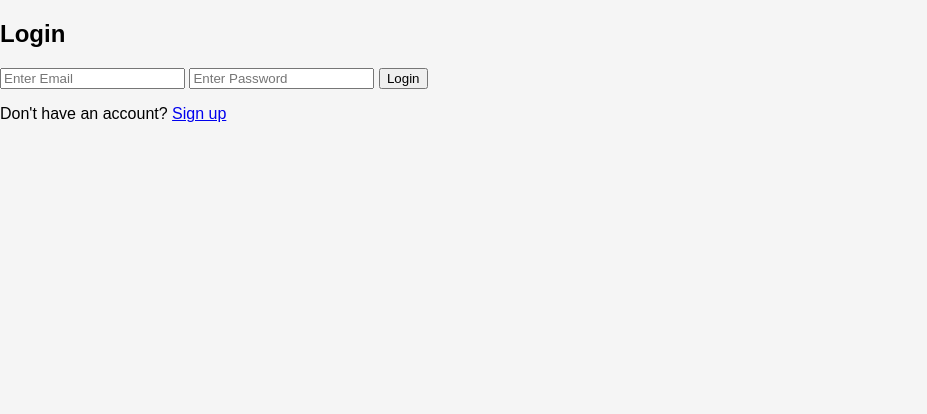
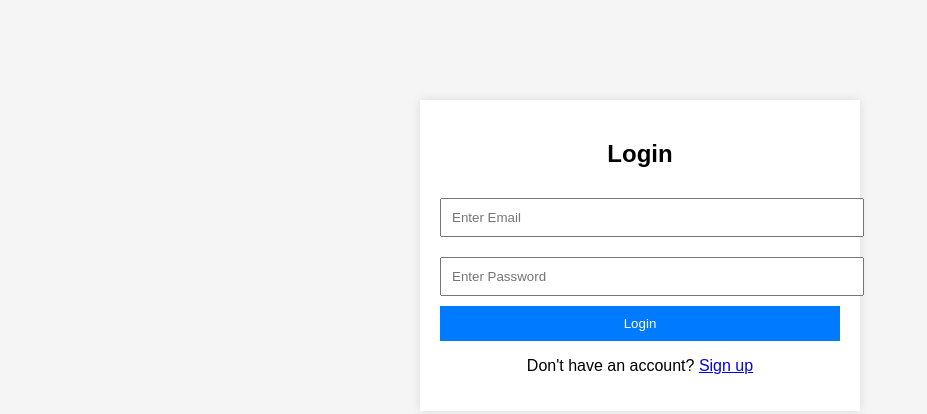
Before and after one commit to 9324868108/Xworks, a plain HTML site: page login.html in a window 1280 px wide. Shown: the whole page, without its empty margins (0-927 px from the left). Drawn offline with Linux system fonts and the light colour scheme.

Commit message:
Update styles.css

```diff
--- a/styles.css
+++ b/styles.css
@@ -66,3 +66,26 @@ nav ul li a {
 .hero button:hover {
     background: #ddd;
 }
+.auth-container {
+    max-width: 400px;
+    margin: 100px auto;
+    padding: 20px;
+    background: white;
+    box-shadow: 0 0 10px rgba(0, 0, 0, 0.1);
+    text-align: center;
+}
+
+.auth-container input {
+    width: 100%;
+    padding: 10px;
+    margin: 10px 0;
+}
+
+.auth-container button {
+    width: 100%;
+    padding: 10px;
+    background: #007bff;
+    color: white;
+    border: none;
+    cursor: pointer;
+}
```
